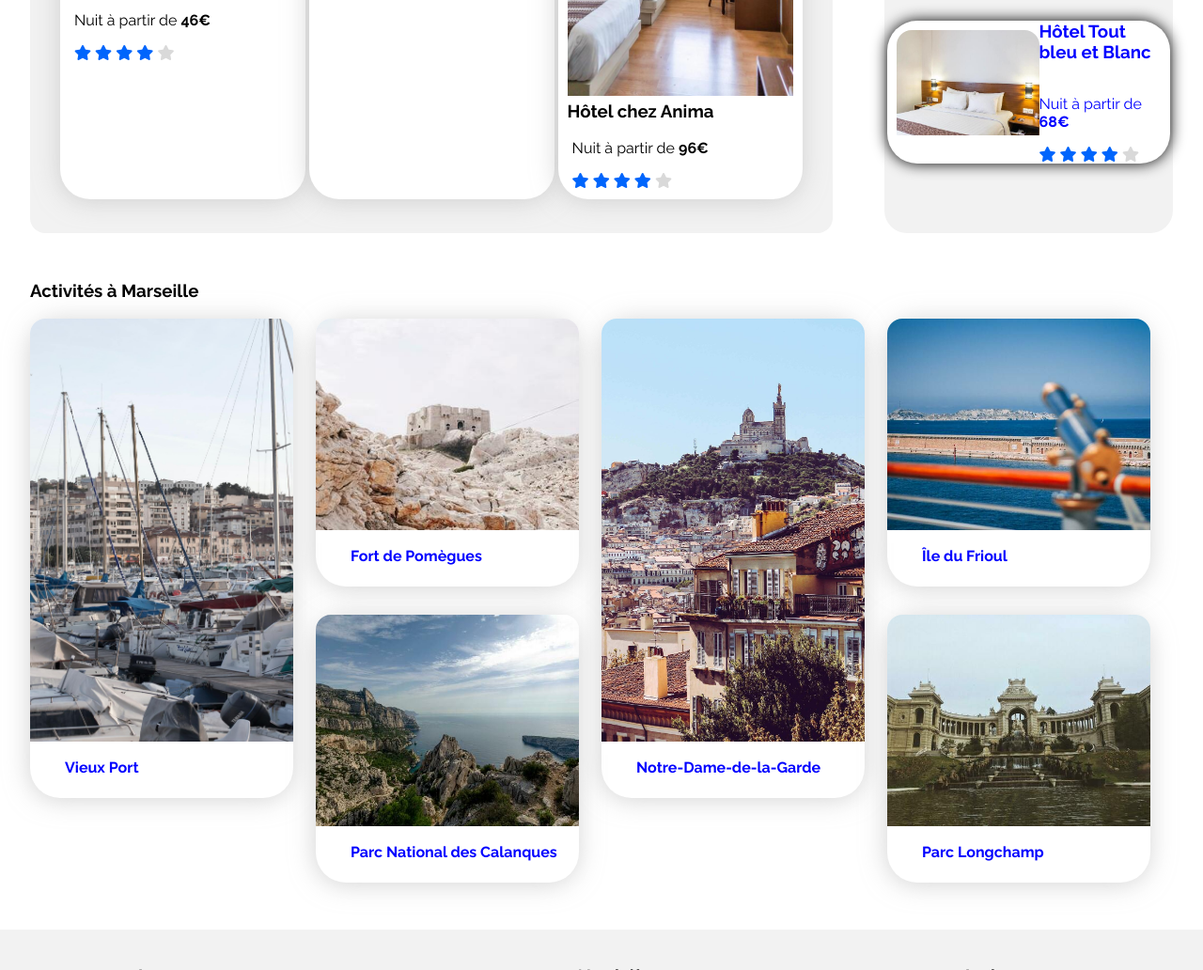
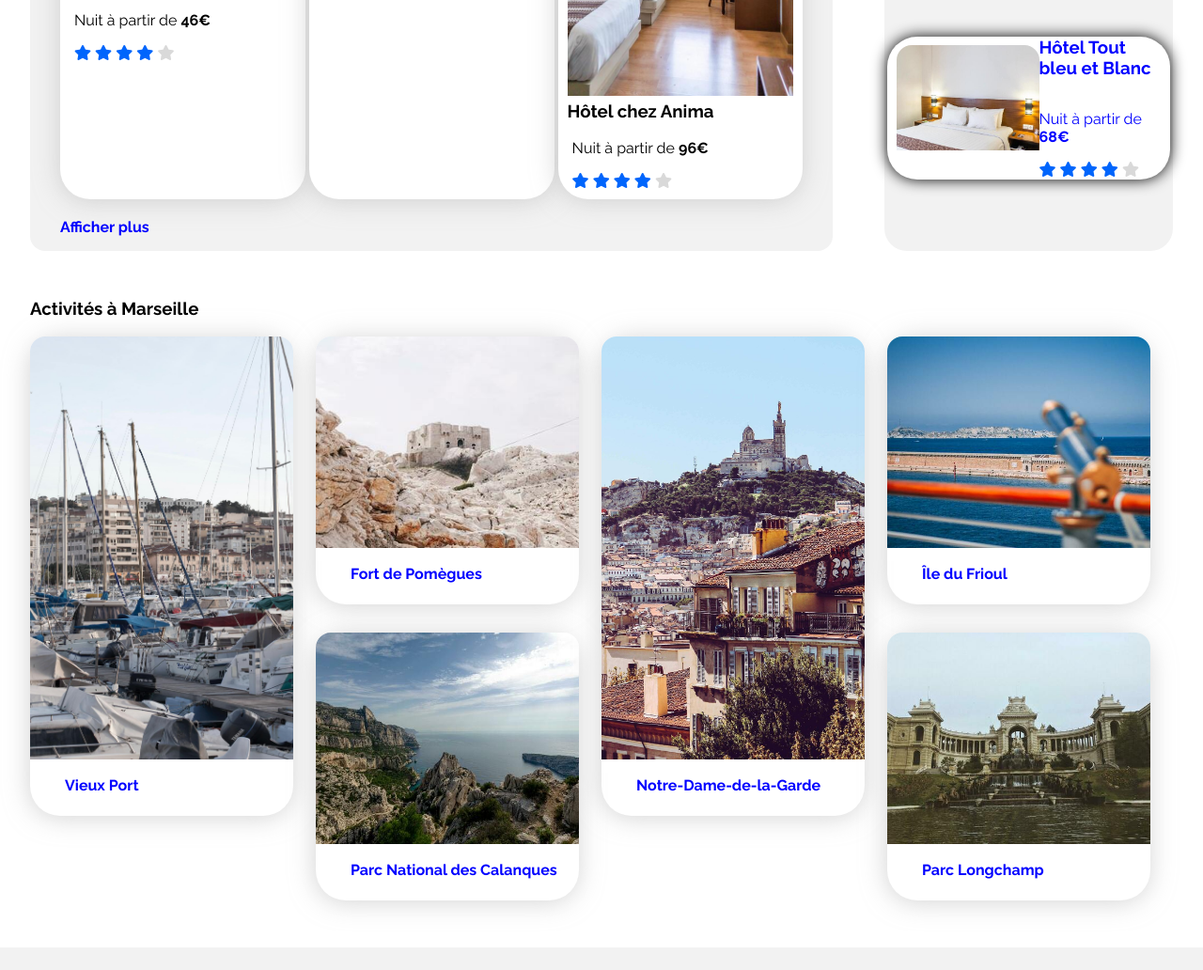
Before and after one commit to Marc97212/ARCYMarc_2_02062021, a plain HTML site: page Reservia.html in a window 1280 px wide. Shown: the part 1018-2050 px from the top of the page at 94% size. Drawn offline with Linux system fonts and the light colour scheme.

Commit message:
afficher plus

```diff
--- a/Reservia.html
+++ b/Reservia.html
@@ -69,21 +69,20 @@
                 </div>
               </div>
               <div class="searchResult">
-                <div class="searchResultWrapicon"><i class="fas fa-info searchResultWrapiconIcon"></i></div>
+                <div class="searchResultWrapicon"><i class="fas fa-info searchResultWrapiconIcon "></i></div>
                 <p class="searchResultText">Plus de 500 logements sont disponibles dans cette ville</p>
               </div>
             </section>
 
 <!--search-->
 
-
+<!--hebergement-->
 <div class="accommodations">
   <section class="Hebergement">
     <header class="hebergementMainHeader">
       <h2 class="hebergmentMainHeaderTitle">Hébergement à Marseille</h2>
     </header>
     <div class="hebergementMain">
-
       <article class="hebergmentMainCard">
         <a href="#">
           <figure class="hebergmentMainCardFigure">
@@ -127,7 +126,6 @@
           </div>
         </a>
       </article>
-
       <article class="hebergmentMainCard">
         <a href="#">
           <figure class="hebergmentMainCardFigure">
@@ -215,6 +213,7 @@
           </div>
         </a>
         </article>
+        <a class="hostingMainViewmore" href="#">Afficher plus</a>
       </div>
     </section>
 
--- a/Style.css
+++ b/Style.css
@@ -250,6 +250,9 @@ a:visited {color: rgba(0, 0, 0, 0);}
 height: 100%;
 width: 90%;
 }
+.hostingMainViewmore {
+    font-weight: bold;
+}
 
 /*hebergement*/
 
```
